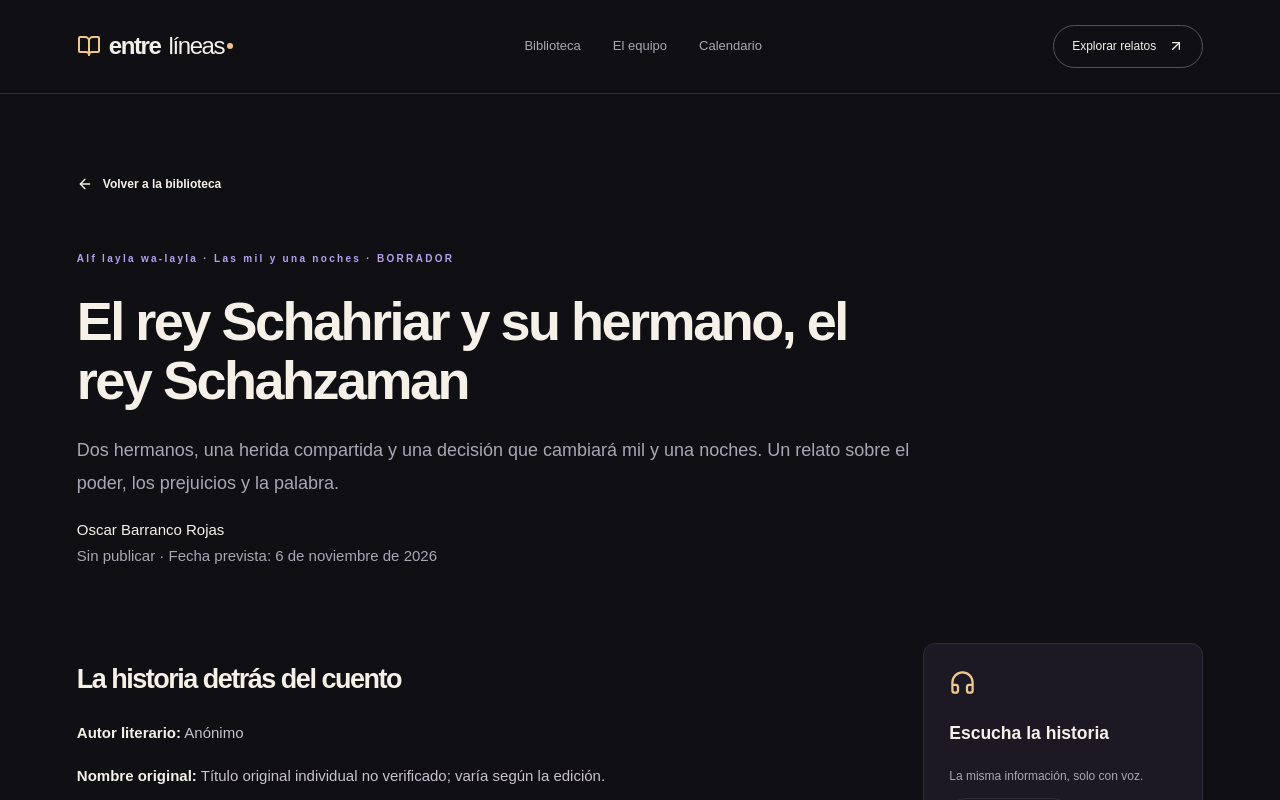
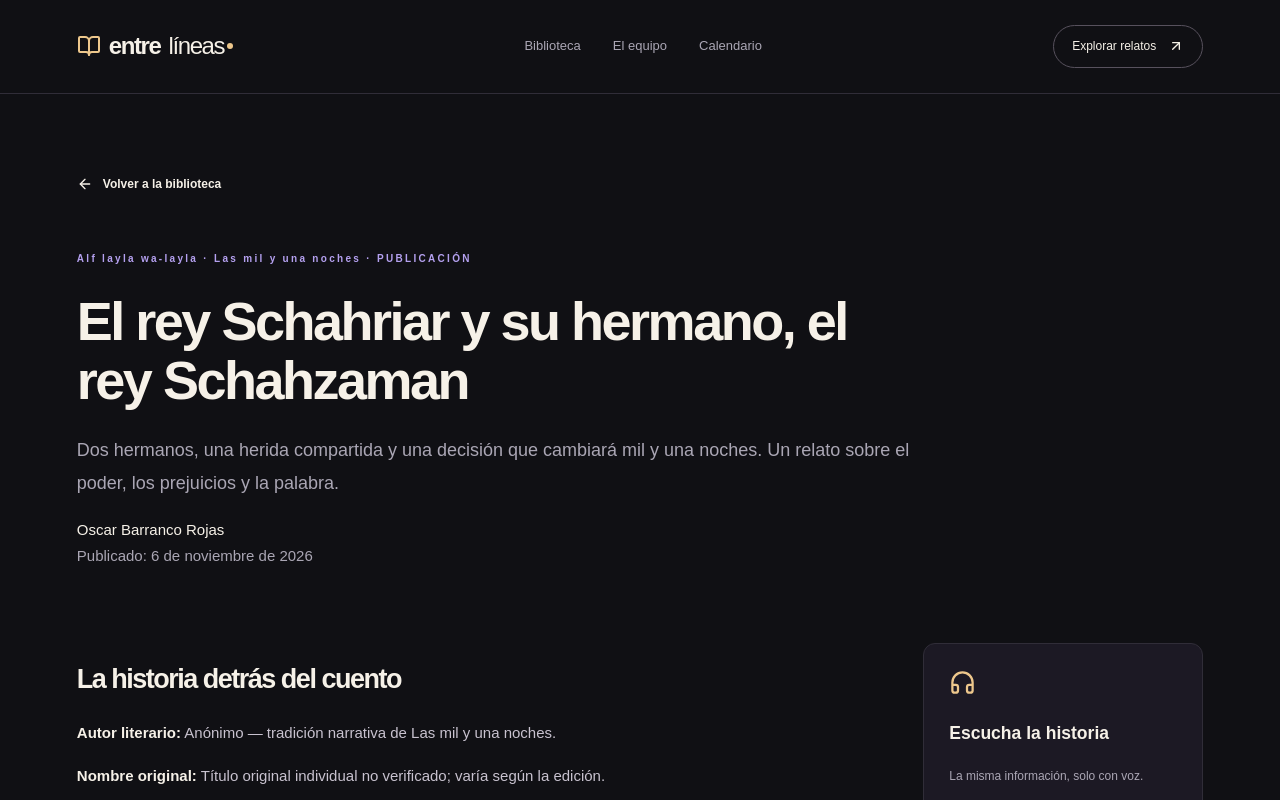
Before and after one commit to toon1291/entrelineas-blog, a Next.js app: page /cuentos/el-rey-schahriar-y-su-hermano in a window 1280 px wide. Shown: the top 800 px of the page. Built offline with nearby package versions, Linux system fonts and the light colour scheme.

Commit message:
Add files via upload

```diff
--- a/src/data/blog.ts
+++ b/src/data/blog.ts
@@ -81,6 +81,10 @@ export interface Story {
     url: string;
   }[];
   shop: string;
+  shopLinks: {
+    label: string;
+    url: string;
+  }[];
 }
 
 export const stories: Story[] = [
@@ -90,15 +94,16 @@ export const stories: Story[] = [
     originalTitle:
       'Título original individual no verificado; varía según la edición.',
     collection: 'Alf layla wa-layla · Las mil y una noches',
-    literaryAuthor: 'Anónimo',
+    literaryAuthor:
+      'Anónimo — tradición narrativa de Las mil y una noches.',
     written:
       'Fecha exacta desconocida. Relato de tradición medieval transmitido y reelaborado durante siglos.',
     authorId: 'oscar',
-    publishedAt: null,
+    publishedAt: '2026-11-06',
     plannedDate: '2026-11-06',
-    status: 'draft',
+    status: 'published',
     excerpt:
-      'Dos hermanos, una herida compartida y una decisión que cambiará mil y una noches. Un relato sobre el poder, los prejuicios y la palabra.',
+      'Dos hermanos, una herida compartida y una decisión que cambiará mil y una noches.\nUn relato sobre el poder, los prejuicios y la palabra.',
 
     characters: [
       {
@@ -151,11 +156,11 @@ export const stories: Story[] = [
       'El conocimiento y la palabra pueden cuestionar la violencia. Scherezada convierte su inteligencia narrativa en una forma de resistencia.',
     ],
 
-    audio: null,
+    audio: '/audio/schahriar-schahzaman.mp3',
 
-    illustration: '/ilustraciones/reyes-palacio.png',
+    illustration: '/ilustraciones/portada-schahriar.jpg',
     illustrationAlt:
-      'Schahriar y Schahzaman conversando en el palacio.',
+      'Schahriar escucha a Scherezada en el palacio.',
 
     illustrations: [
       {
@@ -192,6 +197,16 @@ export const stories: Story[] = [
     ],
 
     shop: 'https://www.elsotano.com/libro-las-mil-y-una-noches-10617780',
+    shopLinks: [
+      {
+        label: 'Comprar en Gandhi · Edición 1',
+        url: 'https://www.gandhi.com.mx/las-mil-y-una-noches-9786071411716/p',
+      },
+      {
+        label: 'Comprar en Gandhi · Edición 2',
+        url: 'https://www.gandhi.com.mx/las-mil-y-una-noches-9788477207955/p?utm_source=chatgpt.com',
+      },
+    ],
   },
 ];
 
```
